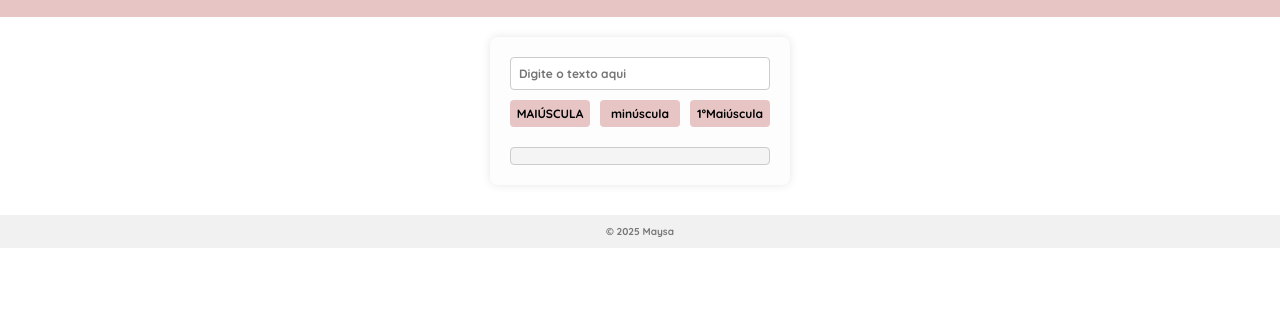
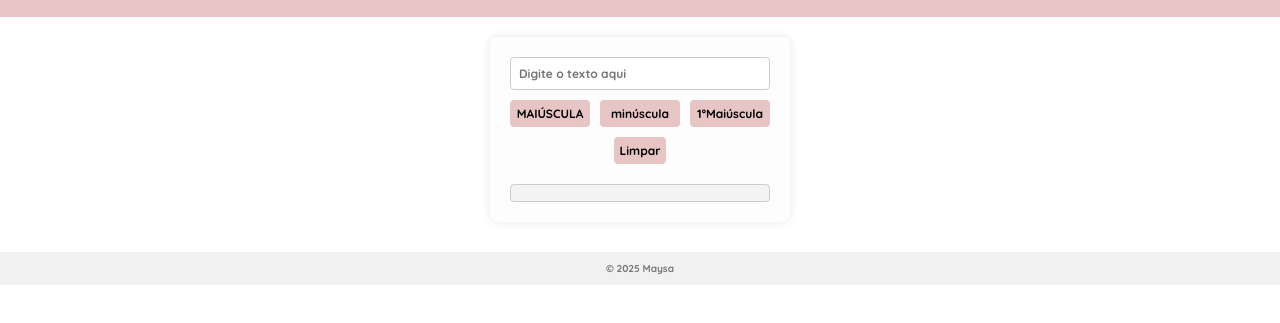
Before and after one commit to Maysa-Soares/extTransformeTexto, a browser extension: page index.html in a window 1280 px wide. Both pictures are taken after a click on the button "1ºMaiúscula". Shown: the part 39-362 px from the top of the page. Drawn offline with Linux system fonts and the light colour scheme.

Commit message:
UPDATE: Adicionado botão limpar

```diff
--- a/index.html
+++ b/index.html
@@ -44,6 +44,9 @@
         <button type="button" class="btn" id="btnCapitalizar">1ºMaiúscula</button>
       </div>
 
+      <div class="btnFuncoes">
+        <button type="button" class="btn" id="btnLimpar">Limpar</button>
+      </div>
 
         <div id="result" class="result">Resultado:</div>
       </div>
--- a/script.js
+++ b/script.js
@@ -23,4 +23,9 @@ window.document.addEventListener("DOMContentLoaded", function () {
     document.querySelector("#result").textContent = capitalizado;
   });
 
+  // Botão Limpar
+  document.querySelector("#btnLimpar").addEventListener("click", function () {
+    document.querySelector("#input-text").value = "";
+    document.querySelector("#result").textContent = "";
+  });
 });
```
